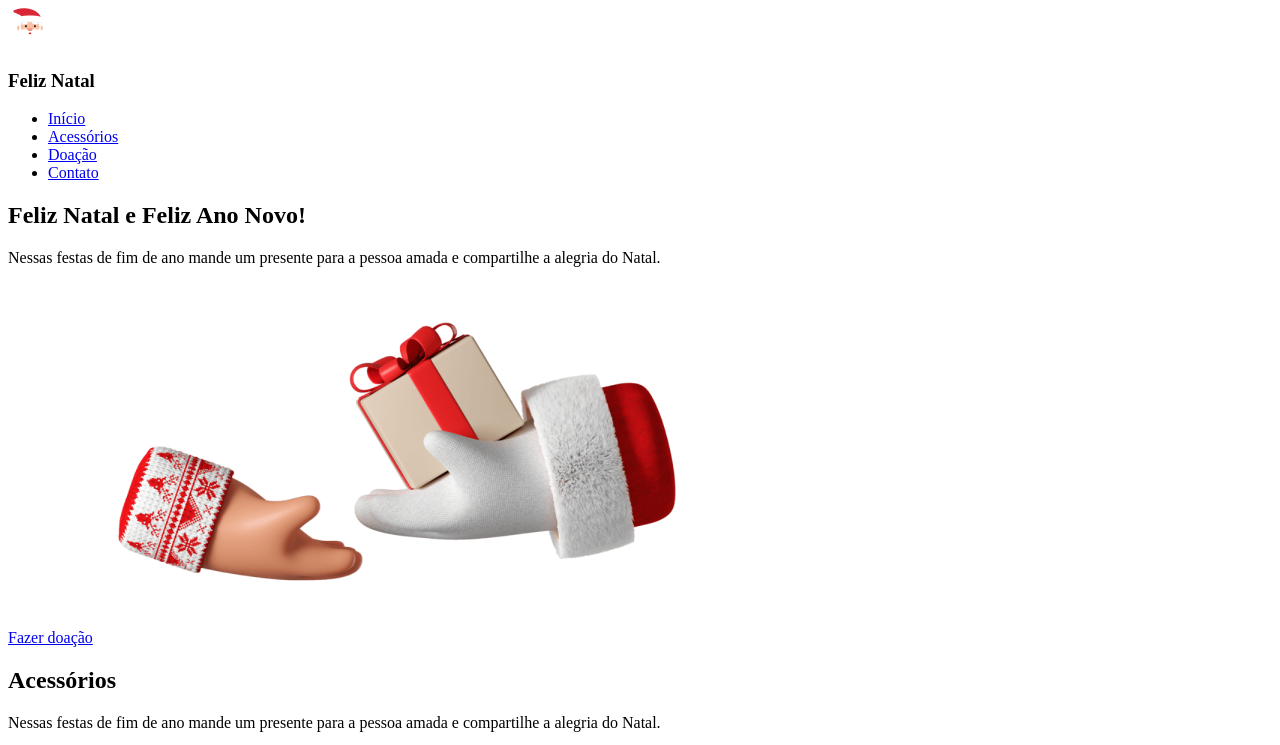
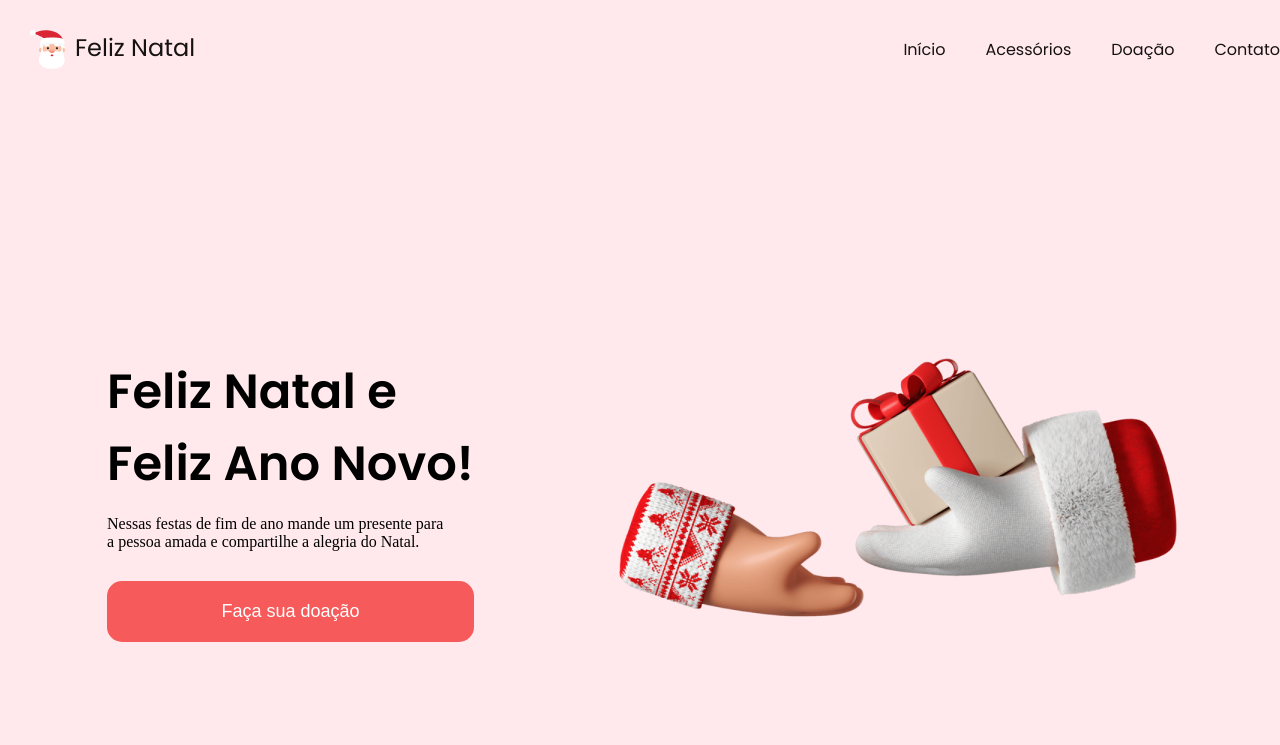
Before and after one commit to rafalangoni/feliz-natal, a plain HTML site: page desafio16.html in a window 1280 px wide. Shown: the top 745 px of the page. Drawn offline with Linux system fonts and the light colour scheme.

Commit message:
finalizando header e primeira secao

```diff
--- a/index.html
+++ b/desafio16.html
@@ -5,27 +5,29 @@
         <title>Feliz Natal e Feliz Ano Novo!</title>
         <meta name="description" content="">
         <meta name="viewport" content="width=device-width, initial-scale=1">
-        <link rel="stylesheet" href="./style/styles.css">
+        <link rel="stylesheet" href="./style/styles.css" type="text/css">
     </head>
     <body>
-        <main>
-            <header>
-                <img src="./img/Frame.png">
-                <h3>Feliz Natal</h3>
-                <navbar>
-                    <ul>
-                        <li><a href="#">Início</a></li>
-                        <li><a href="#">Acessórios</a></li>
-                        <li><a href="#">Doação</a></li>
-                        <li><a href="#">Contato</a></li>
-                    </ul>
-                </navbar>
-            </header>
+        <header class="cabecalho">
+            <div class="cabecalho-logo-titulo">
+                <img class="cabecalho-imagem" src="./img/Frame.png">
+                <h3 class="cabecalho-titulo">Feliz Natal</h3>
+            </div>
+            <nav class="cabecalho-navegacao">
+                <a class="cabecalho-navegacao-item" href="#">Início</a>
+                <a class="cabecalho-navegacao-item" href="#">Acessórios</a>
+                <a class="cabecalho-navegacao-item" href="#">Doação</a>
+                <a class="cabecalho-navegacao-item" href="#">Contato</a>
+            </nav>
+        </header>
 
-            <section>
-                <h1>Feliz Natal e Feliz Ano Novo!</h1>
-                <p>Nessas festas de fim de ano mande um presente para a pessoa amada e compartilhe a alegria do Natal.</p>
-                <a href="#">Fazer doação</a>
+        <main class="conteudo">
+            <section class="conteudo-primario">
+                <div class="conteudo-primario-escrito">
+                    <h1 class="conteudo-primario-titulo">Feliz Natal e <br> Feliz Ano Novo!</h1>
+                    <p class="conteudo-primario-paragrafo">Nessas festas de fim de ano mande um presente para <br> a pessoa amada e compartilhe a alegria do Natal.</p>
+                    <button class="conteudo-primario-botao">Faça sua doação</button>
+                </div>
                 <img src="./img/send.png">
             </section>
 
@@ -54,15 +56,13 @@
                         <p>Aproveite os sentimentos que duram para sempre.</p>
                     </li>
                 </ul>
+            </section>
 
-            </section>
+            <section>
                 <img>
                 <h3>Comemore com muito amor!</h3>
                 <p>Nestes feriados, festeje com muito amor e paz, oferecendo muitas bênçãos aos nossos entes queridos, amigos e vizinhos, desejando-lhes um Feliz Natal.</p>
                 <a href="#">Fazer doação</a>
-
-            <section>
-
             </section>
 
             <footer>
--- a/style/styles.css
+++ b/style/styles.css
@@ -0,0 +1,112 @@
+@import url('https://fonts.googleapis.com/css2?family=Poppins:wght@400;600&display=swap');
+
+:root{
+    --font-poppins: 'Poppins', sans-serif;
+    --background-pink: rgb(255, 233, 237);
+    --background-white: white;
+    --font-color-primary: #161212;
+    --color-button: rgb(247, 90, 90);
+}
+
+*{
+    margin: 0;
+    padding: 0;
+    box-sizing: border-box;
+    list-style-type: none;
+    text-decoration: none;
+}
+
+.cabecalho{
+    display: flex;
+    justify-content: space-between;
+    align-items: center;
+    padding: 30px 0;
+    background-color: var(--background-pink);
+}
+
+.cabecalho-logo-titulo{
+    display: flex;
+    flex: row;
+    /* align-content: flex-start; */
+    padding-left: 30px;
+}
+
+.cabecalho-titulo{
+    font-family: var(--font-poppins);
+    font-weight: 500;
+    font-size: 24px;
+    color: var(--font-color-primary);
+    margin-left: 10px;
+}
+
+.cabecalho-navegacao{
+    display: flex;
+    align-items: center;
+    gap: 40px;
+    font-family: var(--font-poppins);
+    font-weight: 500;
+    font-size: 16px;
+    text-decoration: none;
+}
+
+.cabecalho-navegacao-item{
+    font-family: var(--font-poppins);
+    font-weight: 500;
+    font-size: 16px;
+    text-decoration: none;
+    color: var(--font-color-primary);
+}
+
+.conteudo{
+}
+
+.conteudo-primario{
+    display: flex;
+    flex-direction: row;
+    align-items: center;
+    align-content: center;
+    padding: 20px;
+    height: 100vh;
+    background-color: var(--background-pink);
+    padding-left: 45px;
+    justify-content: space-around;
+}
+
+.conteudo-primario-escrito{
+    display: flex;
+    flex-direction: column;
+}
+
+.conteudo-primario-titulo{
+    font-family: var(--font-poppins);
+    font-weight: 600;
+    font-size: 48px;
+    margin-bottom: 15px;
+}
+
+.conteudo-primario-paragrafo{
+    font-family: var(--font-color-primary);
+    font-weight: 400;
+    font-size: 16px;
+    margin-bottom: 30px;
+}
+
+.conteudo-primario-botao{
+    border: none;
+    background-color: rgb(247, 90, 90);
+    border-radius: 15px;
+    display: inline-block;
+    padding: 20px;
+    color: var(--background-white);
+    font-size: 18px;
+}
+
+.conteudo-primario-botao:hover{
+    color: var(--font-color-primary);
+    transition: 1s;
+}
+
+.conteudo-primario-imagem{
+    width: 600px;
+    height: 400px;
+}
```
